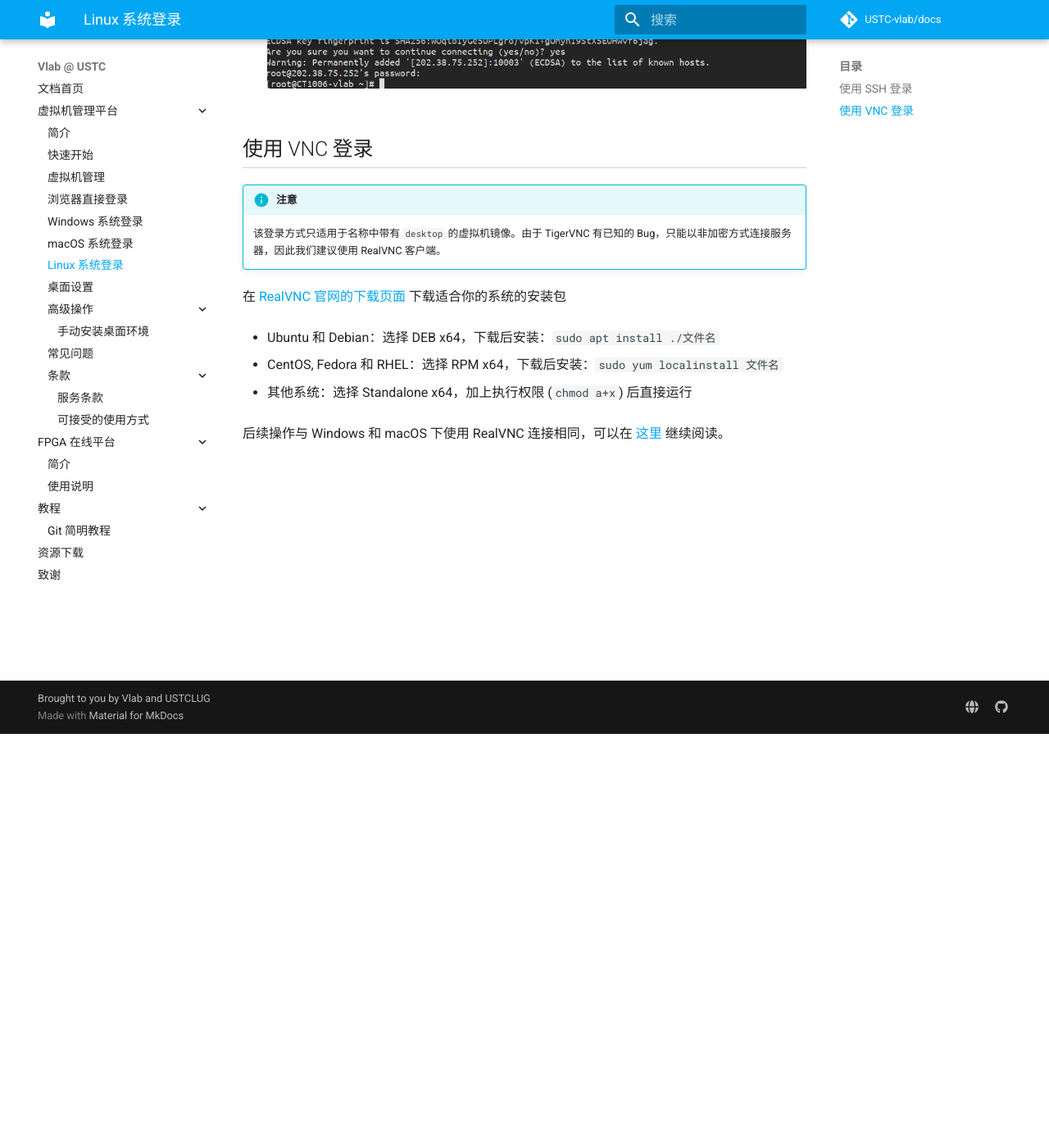
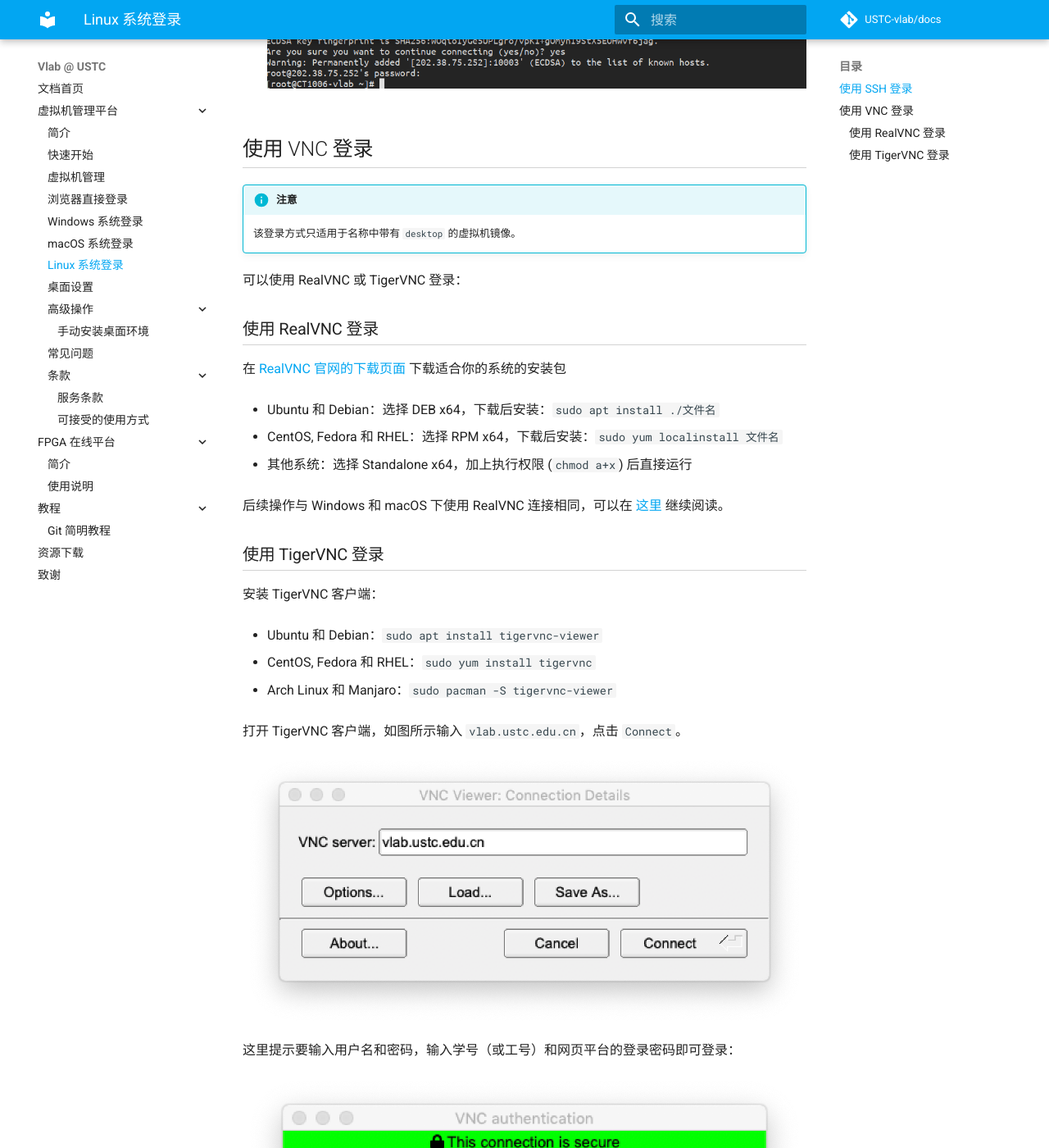
Before and after one commit to USTC-vlab/docs, an MkDocs documentation site: the page built from docs/vm/login-linux.md, in a window 1280 px wide and 1400 px high, scrolled down 505 px. Shown: the whole window at 82% size. Built offline with MkDocs 1.6.1 and Material for MkDocs 9.7.7, drawn with Linux system fonts in a browser that asks for light colours; comment, search, counter and statistics services are not loaded.

Commit message:
Add documentation for TigerVNC

```diff
--- a/docs/vm/login-linux.md
+++ b/docs/vm/login-linux.md
@@ -22,7 +22,11 @@
 
 !!! info "注意"
 
-    该登录方式只适用于名称中带有 `desktop` 的虚拟机镜像。由于 TigerVNC 有已知的 Bug，只能以非加密方式连接服务器，因此我们建议使用 RealVNC 客户端。
+    该登录方式只适用于名称中带有 `desktop` 的虚拟机镜像。
+
+可以使用 RealVNC 或 TigerVNC 登录：
+
+### 使用 RealVNC 登录
 
 在 [RealVNC 官网的下载页面](https://www.realvnc.com/en/connect/download/viewer/linux/) 下载适合你的系统的安装包
 
@@ -33,3 +37,21 @@
 * 其他系统：选择 Standalone x64，加上执行权限 (`chmod a+x`) 后直接运行
 
 后续操作与 Windows 和 macOS 下使用 RealVNC 连接相同，可以在 [这里](login-macos.md#vnc) 继续阅读。
+
+### 使用 TigerVNC 登录
+
+安装 TigerVNC 客户端：
+
+* Ubuntu 和 Debian：`sudo apt install tigervnc-viewer`
+
+* CentOS, Fedora 和 RHEL：`sudo yum install tigervnc`
+
+* Arch Linux 和 Manjaro：`sudo pacman -S tigervnc-viewer`
+
+打开 TigerVNC 客户端，如图所示输入 `vlab.ustc.edu.cn`，点击 `Connect`。
+
+![TigerVNC Main Screen](../images/tigervnc1.png){: .img-center }
+
+这里提示要输入用户名和密码，输入学号（或工号）和网页平台的登录密码即可登录：
+
+![TigerVNC Authentication Dialog](../images/tigervnc2.png){: .img-center }
```
Also changed, not shown: docs/images/tigervnc1.png (added), docs/images/tigervnc2.png (added).
